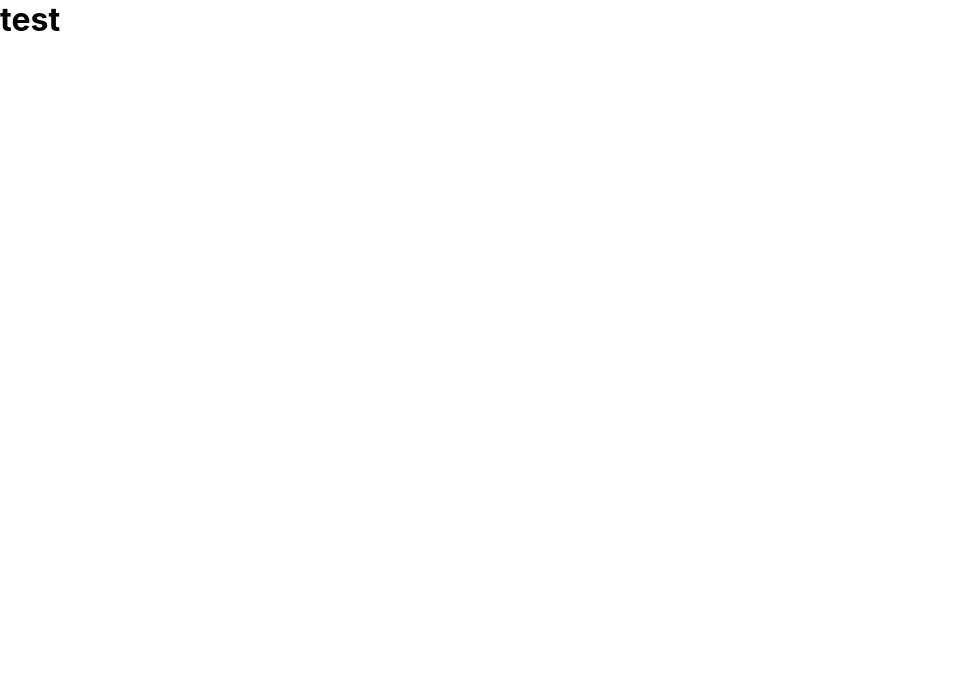
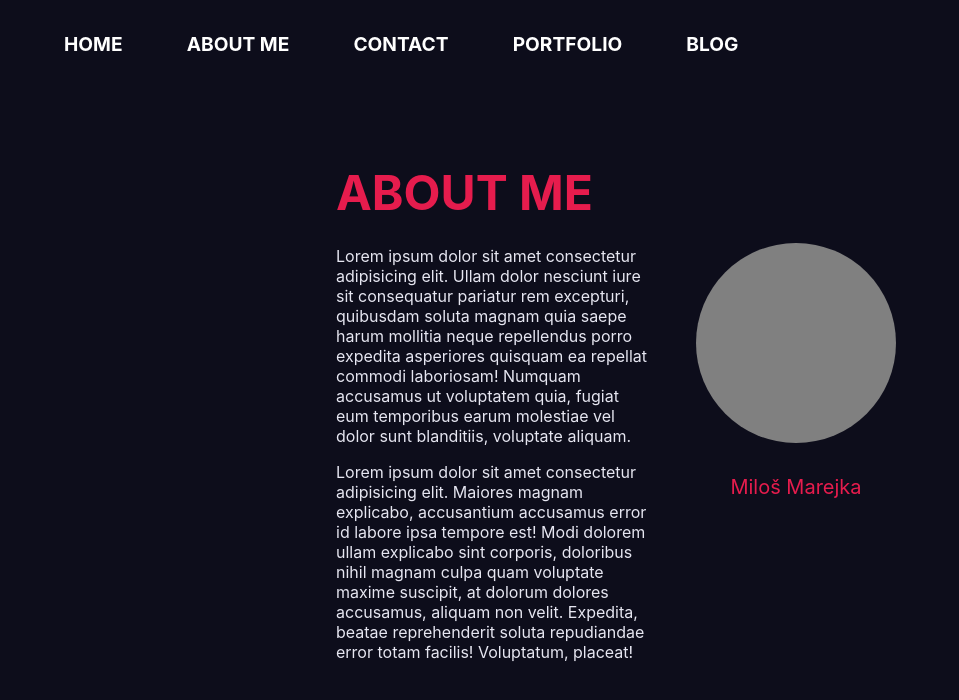
Before and after one commit to MilosM33/portfolio, a React (Create React App) app: page /contact in a window 1280 px wide. Shown: the top 700 px of the page, without its empty margins (0-959 px from the left). Built offline with nearby package versions, Linux system fonts and the light colour scheme.

Commit message:
About page

```diff
--- a/src/components/Navbar/Navbar.css
+++ b/src/components/Navbar/Navbar.css
@@ -14,6 +14,7 @@ nav ul a{
     border-radius: 5px;
     transition: color 0.3s ease-in-out;
     position: relative;
+    text-transform: uppercase;
 }
 nav ul a::before{
     content: '';
--- /dev/null
+++ b/src/pages/Contact/Contact.css
@@ -0,0 +1,39 @@
+.about-title{
+    font-size: 3em;
+    text-transform: uppercase;
+    font-weight: bold;
+    color: var(--text-secondary);
+    margin-bottom: 0.5em;
+}
+
+.about-section{
+    display: flex;
+    flex-direction: column;
+    justify-content: center;
+    align-items: center;
+    height: 100vh;
+}
+.img-temp{
+    background-color: gray;
+    width: 200px;
+    aspect-ratio: 1 / 1;
+    border-radius: 50%;
+}
+
+.about-content{
+    width: 50%;
+    display: flex;
+}
+.about-paragraph{
+    margin-top: 1rem;
+}
+.about-author{
+    margin: 5rem 3rem;
+    text-align: center;
+}
+.about-author small{
+    font-size: 1.25rem;
+    color: var(--text-secondary);
+    margin-top: 2rem;
+    display: inline-block;
+}
--- a/src/pages/Contact/Contact.jsx
+++ b/src/pages/Contact/Contact.jsx
@@ -1,5 +1,40 @@
-export default function Contact(){
-    return (
-        <h1>test</h1>
-    )
+import Content from "../../components/Content/Content";
+import "./Contact.css";
+export default function Contact() {
+  return (
+    <Content>
+      <section className="about-section">
+        <section className="about-content">
+          <article>
+            <h1 className="about-title">About me</h1>
+            <article>
+              <p className="about-paragraph">
+                Lorem ipsum dolor sit amet consectetur adipisicing elit. Ullam
+                dolor nesciunt iure sit consequatur pariatur rem excepturi,
+                quibusdam soluta magnam quia saepe harum mollitia neque
+                repellendus porro expedita asperiores quisquam ea repellat
+                commodi laboriosam! Numquam accusamus ut voluptatem quia, fugiat
+                eum temporibus earum molestiae vel dolor sunt blanditiis,
+                voluptate aliquam.
+              </p>
+
+              <p className="about-paragraph">
+                Lorem ipsum dolor sit amet consectetur adipisicing elit. Maiores
+                magnam explicabo, accusantium accusamus error id labore ipsa
+                tempore est! Modi dolorem ullam explicabo sint corporis,
+                doloribus nihil magnam culpa quam voluptate maxime suscipit, at
+                dolorum dolores accusamus, aliquam non velit. Expedita, beatae
+                reprehenderit soluta repudiandae error totam facilis!
+                Voluptatum, placeat!
+              </p>
+            </article>
+          </article>
+          <section className="about-author">
+            <div className="img-temp"></div>
+            <small>Miloš Marejka</small>
+          </section>
+        </section>
+      </section>
+    </Content>
+  );
 }
```
